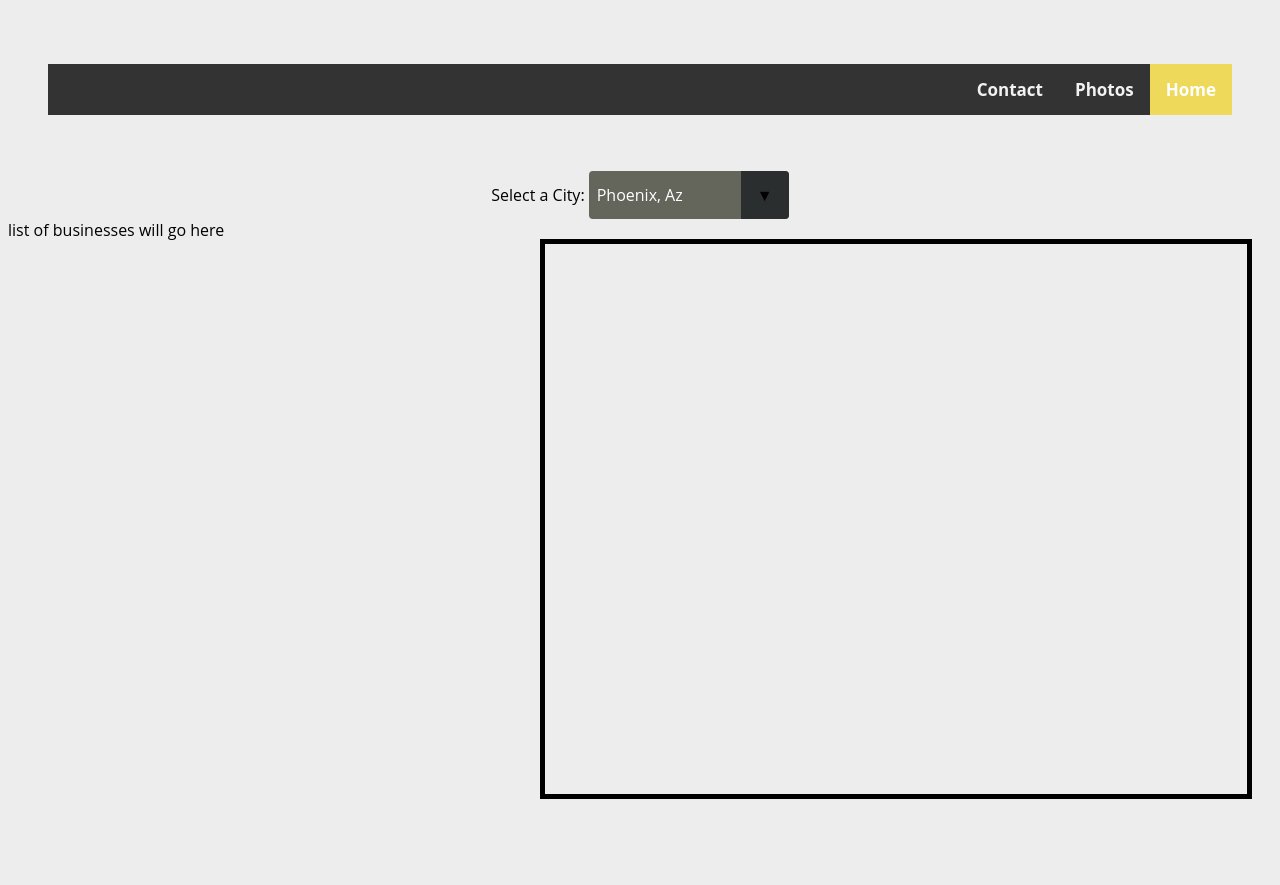
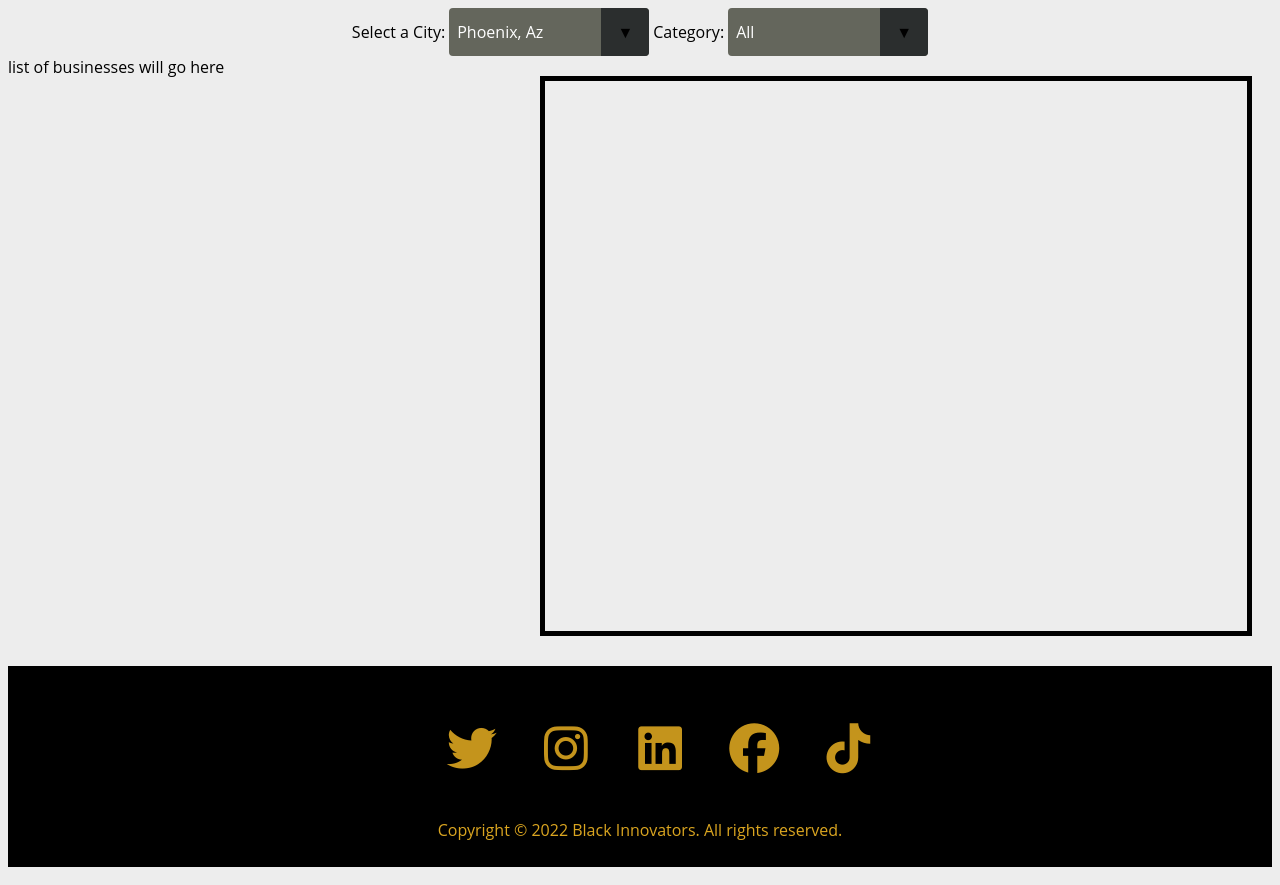
Before and after one commit to blackinnovators/Capstone-Project, a website built with Vite: page api-project/index.html in a window 1280 px wide. Before the commit the page ends 827 px from the top, so only its background shows below. Built offline with nearby package versions, Linux system fonts and the light colour scheme; no server answers; files whose address does not match are found by name.

Commit message:
removed header & added footer

```diff
--- a/api-project/index.html
+++ b/api-project/index.html
@@ -4,8 +4,9 @@
     <meta charset="UTF-8" />
     <link rel="icon" type="image/svg+xml" href="/vite.svg" />
     <meta name="viewport" content="width=device-width, initial-scale=1.0" />
-    <link rel="stylesheet" href="https://unpkg.com/leaflet@1.5.1/dist/leaflet.css" href="https://fonts.googleapis.com/css?family=Audiowide" />
-
+    <link rel="stylesheet" href="https://unpkg.com/leaflet@1.5.1/dist/leaflet.css" />
+    <link rel="stylesheet" href="https://fonts.googleapis.com/css?family=Audiowide">
+    <script src="https://kit.fontawesome.com/731d0daf82.js" crossorigin="anonymous"></script>
     <!-- Make sure you put this AFTER Leaflet's CSS -->
     <script src="https://unpkg.com/leaflet@1.5.1/dist/leaflet.js" defer></script>
     <script src="js/leaflet-providers.js" defer></script>
--- a/api-project/js/layout.js
+++ b/api-project/js/layout.js
@@ -4,7 +4,7 @@ import "../results.css";
 const initLayout = () => {
   document.querySelector("#app").innerHTML = `
         <main class="container">
-        <h1><header>
+            <!--<h1><header>
 
                 <div class="topnav">
                     <a class="active" href="#home">Home</a>
@@ -12,7 +12,7 @@ const initLayout = () => {
                     <a href="#contact">Contact</a>
 
                   </div>
-        </header></h1>
+             </header></h1>-->
 
               <div class="searchForm">
                   <label for="browse">Select a City:</label>
@@ -24,17 +24,66 @@ const initLayout = () => {
                             <option value="Charlotte, NC">Charlotte, NC</option>
                         </select>
                   </div>
+
+                  <label for="browse">Category:</label>
+                  <div class="select" style="width:200px;">
+                          <select name="video type" id="location" required>
+                              <option value="All">All</option>
+                              <option value="Restaurants">Restaurants</option>
+                              <option value="Events">Events</option>
+                              <option value="Coffee Shops">Coffee Shops</option>
+                              <option value="Health & Beatuy">Health & Beatuy</option>
+                              <option value="Nightlife">Nightlife</option>
+                              <option value="Museum">Museum</option>
+                          </select>
                   </div>
-
-        <section class="list">list of businesses will go here</section>
-        <section class="map" id="my_map">
+              </div>
 
 
 
-        </section>
+              <section class="list">list of businesses will go here</section>
+              <section class="map" id="my_map"></section>
+
+
+              <footer id="colophon" class="site-footer" role=""contentinfo">
+
+              <div class="social-wrapper">
+                  <ul>
+                      <li>
+                          <a href="#" target="_blank">
+                          <i class="fa-brands fa-twitter"></i>
+                          </a>
+                      </li>
+                      <li>
+                          <a href="#" target="_blank">
+                          <i class="fa-brands fa-instagram"></i>
+                          </a>
+                      </li>
+                      <li>
+                          <a href="#" target="_blank">
+                          <i class="fa-brands fa-linkedin"></i>
+                          </a>
+                      </li>
+                      <li>
+                          <a href="#" target="_blank">
+                          <i class="fa-brands fa-facebook"></i>
+                          </a>
+                      </li>
+                      <li>
+                          <a href="#" target="_blank">
+                          <i class="fa-brands fa-tiktok"></i>
+                          </a>
+                      </li>
+                  </ul>
+              </div>
+              <nav class="footer-nav" role="navigation">
+                  <p>
+                      Copyright &copy; 2022 Black Innovators. All rights reserved.
+                  </p>
+              </nav>
+          </footer>
 </main>
         `;
-
 };
 
 //Making the function available to the other files
--- a/api-project/results.css
+++ b/api-project/results.css
@@ -37,6 +37,7 @@
   padding: 14px 16px;
   text-decoration: none;
   font-size: 17px;
+
 }
 
 /* Change the color of links on hover */
@@ -51,6 +52,11 @@
   background-color: #eed95b;
   color: white;
 }
+
+body {
+  font-family: "Audiowide", sans-serif;
+}
+
 
 body {
   background-image: url("chicagocitypic.png");
@@ -81,6 +87,14 @@ h1,
   justify-content: center;
   align-items: center;
   column-gap: 4px;
+}
+
+.category {
+  display: flex;
+  justify-content: center;
+  align-items: center;
+  column-gap: 4px;
+
 }
 
 .map {
@@ -115,11 +129,6 @@ h1 {padding: 40px; text-align: center; font-size: 1.5em;}
 li a {text-decoration : none; color : #2d2f31;}
 
 
-nav {
-  width : 300px;
-  background: #d9d9d9;
-  margin : 40px auto;
-}
 
 /* body {
     margin: 0;
@@ -227,7 +236,7 @@ span::after {
 
 
 
-Resources
+
 
 .results_list {
     grid-column: 1/3;
@@ -238,3 +247,59 @@ Resources
     grid-column: 2/4;
     min-height: 300px;
 }
+
+p {
+  color: goldenrod;
+}
+
+.site-footer {
+  /* background-color: #838383; */
+  grid-column: 1/4;
+  background-color: black;
+  text-align: center;
+  margin: 10px 0;
+  padding: 10px 0;
+}
+
+#social-wrapper {
+  text-align: center;
+}
+
+/*Social Media Icons*/
+.social-wrapper {
+  text-align: center;
+}
+
+.social-wrapper ul li {
+  display: inline;
+  margin: 0 5px;
+}
+
+.fa-twitter,
+.fa-instagram,
+.fa-linkedin,
+.fa-facebook,
+.fa-tiktok {
+  margin-top: .625em;
+  color: goldenrod;
+  font-size: 50px;
+  width: 80px;
+  height: 80px;
+  opacity: .90;
+  /*for IE8 and earlier*/
+  filter: alpha(opacity=20);
+  border-radius: 25px;
+}
+
+.fa-twitter:hover,
+.fa-instagram:hover,
+.fa-linkedin:hover,
+.fa-facebook:hover,
+.fa-tiktok:hover {
+  opacity: .50;
+  filter: alpha(opacity=50);
+}
+
+.footer-nav p {
+  text-align: center;
+}
```
Lines whose indentation alone changed are shown as unchanged.
